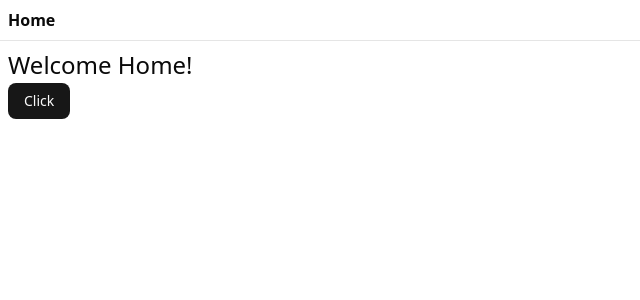
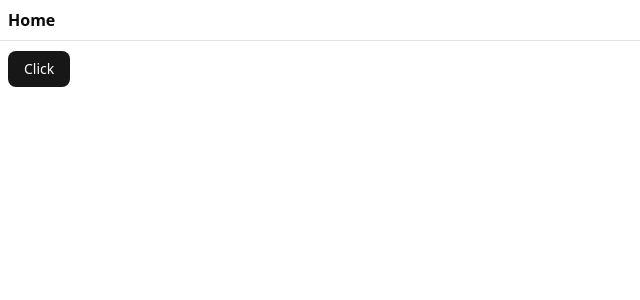
Before and after one commit to JadiKuli/ArkanumaiLanding, a React (Vite) app: page / in a window 1280 px wide. Shown: the top 300 px of the page, without its empty margins (0-640 px from the left). Built offline with nearby package versions, Linux system fonts and the light colour scheme.

Commit message:
fix: delete title

```diff
--- a/src/routes/index.tsx
+++ b/src/routes/index.tsx
@@ -11,7 +11,6 @@ function Index() {
 
   return (
     <div className="p-2 text-2xl">
-      <h3>Welcome Home!</h3>
       <MotionButton
         whileHover={{ backgroundColor: "red" }}
         className="cursor-pointer"
```
